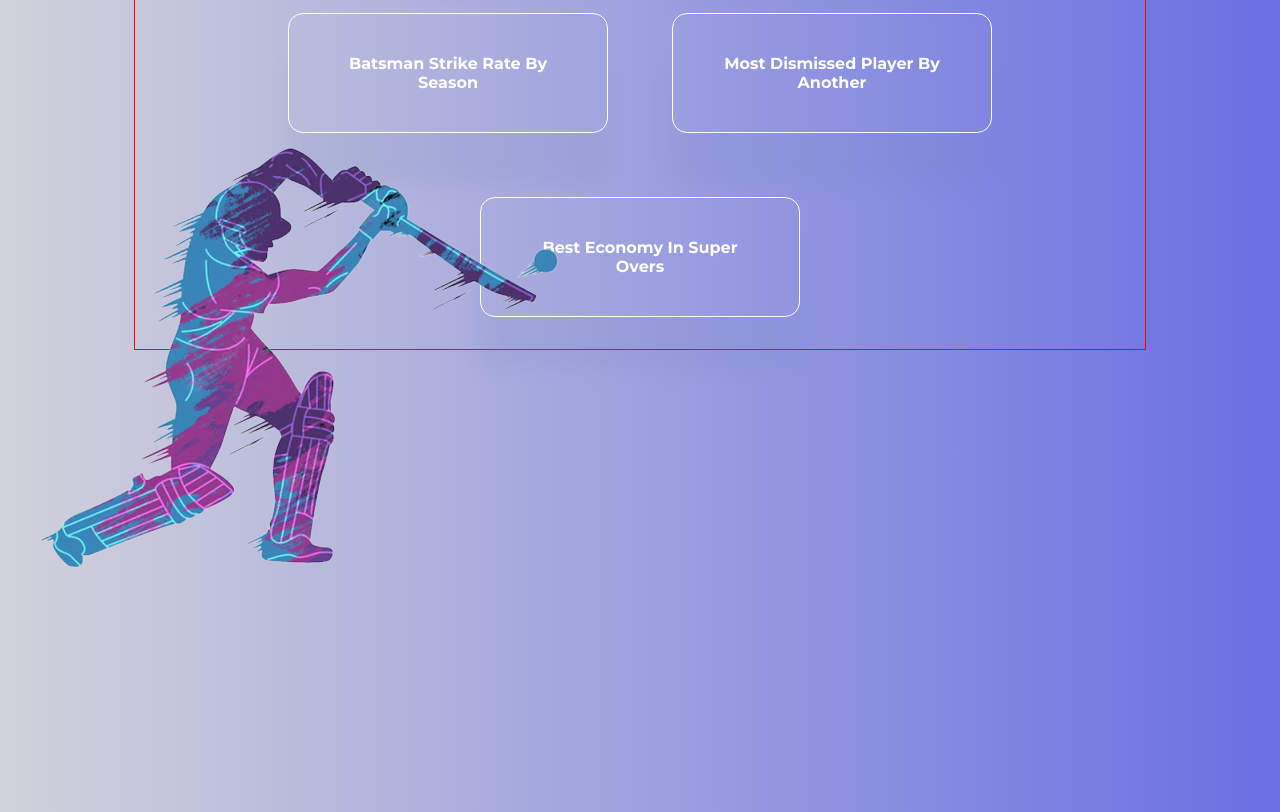
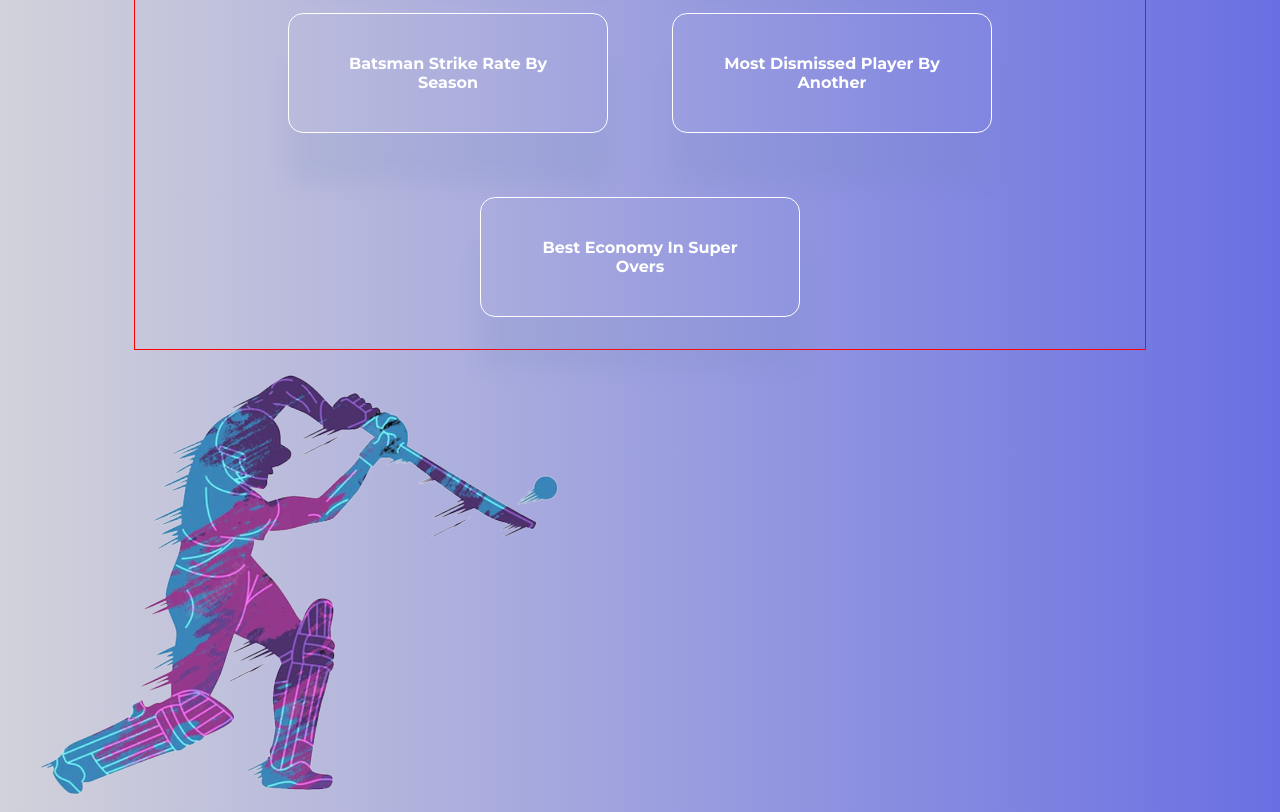
Before and after one commit to vamsiKrishnaBandaru/js-ipl-data-project, a website: page index.html in a window 1280 px wide. Shown: the part 820-1632 px from the top of the page. Drawn offline with Linux system fonts and the light colour scheme.

Commit message:
removed margin for footer

```diff
--- a/style.css
+++ b/style.css
@@ -165,7 +165,3 @@ button:hover {
   background-color: hsl(237, 38%, 55%);
   color: white;
 }
-
-footer {
-  transform: translateY(-50%);
-}
```
